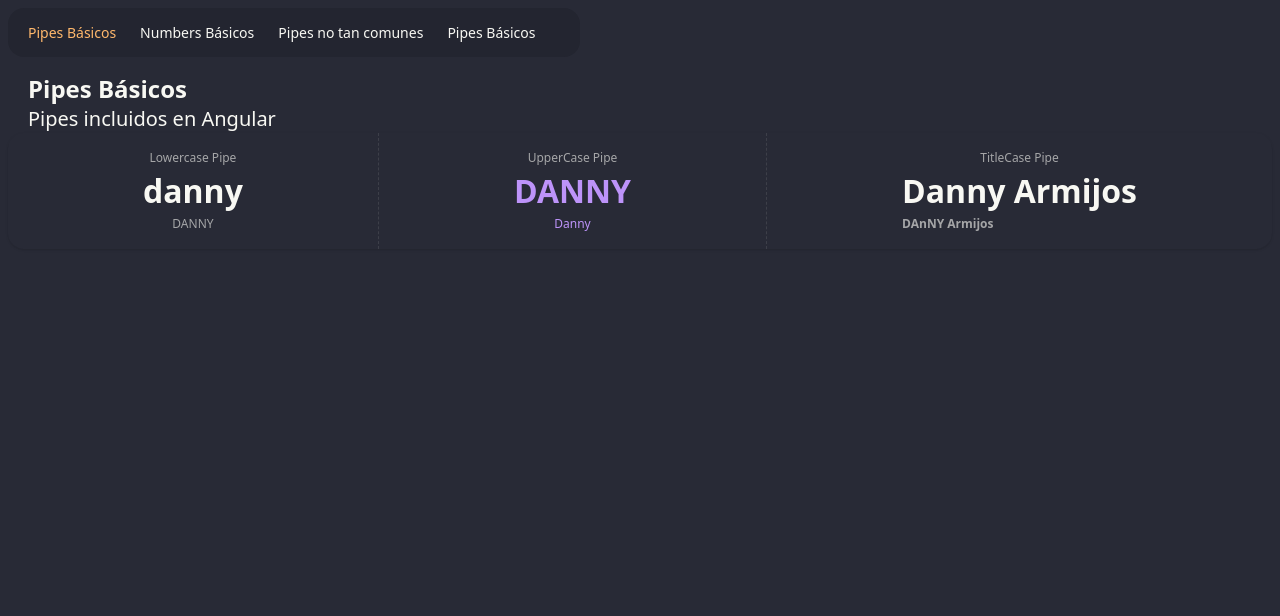
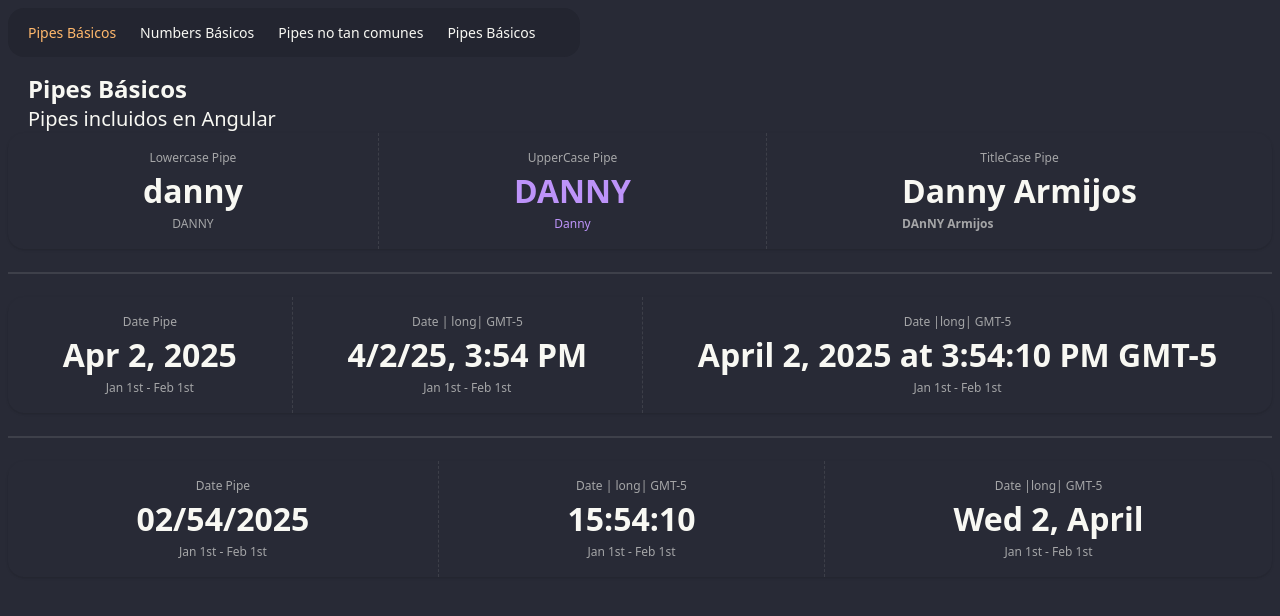
Before and after one commit to dmarmijosa/05-pipes-app-2025, an Angular app: page /basic in a window 1280 px wide. Shown: the top 616 px of the page. Built offline with nearby package versions, Linux system fonts and the light colour scheme.

Commit message:
Agregar soporte para DatePipe en BasicPage y mejorar la presentación de fechas

```diff
--- a/src/app/pages/basic-page/basic-page.component.html
+++ b/src/app/pages/basic-page/basic-page.component.html
@@ -1,4 +1,7 @@
-<component-title-pipe title="Pipes Básicos" subTitle="Pipes incluidos en Angular" />
+<component-title-pipe
+  title="Pipes Básicos"
+  subTitle="Pipes incluidos en Angular"
+/>
 <div class="stats shadow w-full">
   <div class="stat place-items-center">
     <div class="stat-title">Lowercase Pipe</div>
@@ -22,3 +25,44 @@
     </div>
   </div>
 </div>
+
+<div class="divider"></div>
+<div class="stats text-center shadow w-full">
+  <div class="stat">
+    <div class="stat-title">Date Pipe</div>
+    <div class="stat-value">{{ customDate() | date }}</div>
+    <div class="stat-desc">Jan 1st - Feb 1st</div>
+  </div>
+
+  <div class="stat">
+    <div class="stat-title">Date | long| GMT-5</div>
+    <div class="stat-value">{{ customDate() | date : "short" : "GMT-5" }}</div>
+    <div class="stat-desc">Jan 1st - Feb 1st</div>
+  </div>
+
+  <div class="stat">
+    <div class="stat-title">Date |long| GMT-5</div>
+    <div class="stat-value">{{ customDate() | date : "long" : "GMT-5" }}</div>
+    <div class="stat-desc">Jan 1st - Feb 1st</div>
+  </div>
+</div>
+<div class="divider"></div>
+<div class="stats text-center shadow w-full">
+  <div class="stat">
+    <div class="stat-title">Date Pipe</div>
+    <div class="stat-value">{{ customDate() | date:"dd/mm/yyyy" }}</div>
+    <div class="stat-desc">Jan 1st - Feb 1st</div>
+  </div>
+
+  <div class="stat">
+    <div class="stat-title">Date | long| GMT-5</div>
+    <div class="stat-value">{{ customDate() | date : "HH:mm:ss" : "GMT-5" }}</div>
+    <div class="stat-desc">Jan 1st - Feb 1st</div>
+  </div>
+
+  <div class="stat">
+    <div class="stat-title">Date |long| GMT-5</div>
+    <div class="stat-value">{{ customDate() | date : "EEE d, MMMM" }}</div>
+    <div class="stat-desc">Jan 1st - Feb 1st</div>
+  </div>
+</div>
--- a/src/app/pages/basic-page/basic-page.component.ts
+++ b/src/app/pages/basic-page/basic-page.component.ts
@@ -1,13 +1,35 @@
-import { LowerCasePipe, TitleCasePipe, UpperCasePipe } from '@angular/common';
-import { Component, signal } from '@angular/core';
+import {
+  DatePipe,
+  LowerCasePipe,
+  TitleCasePipe,
+  UpperCasePipe,
+} from '@angular/common';
+import { Component, effect, signal } from '@angular/core';
 import { TitlePipeComponent } from '../../components/title-pipe/title-pipe.component';
 
 @Component({
-  imports: [LowerCasePipe, UpperCasePipe, TitleCasePipe, TitlePipeComponent],
+  imports: [
+    LowerCasePipe,
+    UpperCasePipe,
+    TitleCasePipe,
+    TitlePipeComponent,
+    DatePipe,
+  ],
   templateUrl: './basic-page.component.html',
 })
 export default class BasicPageComponent {
   nameLower = signal('Danny');
   nameUpper = signal('DANNY');
   fullName = signal('DAnNY Armijos');
+
+  customDate = signal<Date>(new Date());
+  tickindDate = effect((onCleanUp) => {
+    const interval = setInterval(() => {
+      this.customDate.set(new Date());
+    }, 1000);
+
+    onCleanUp(() => {
+      clearInterval(interval);
+    });
+  });
 }
```
